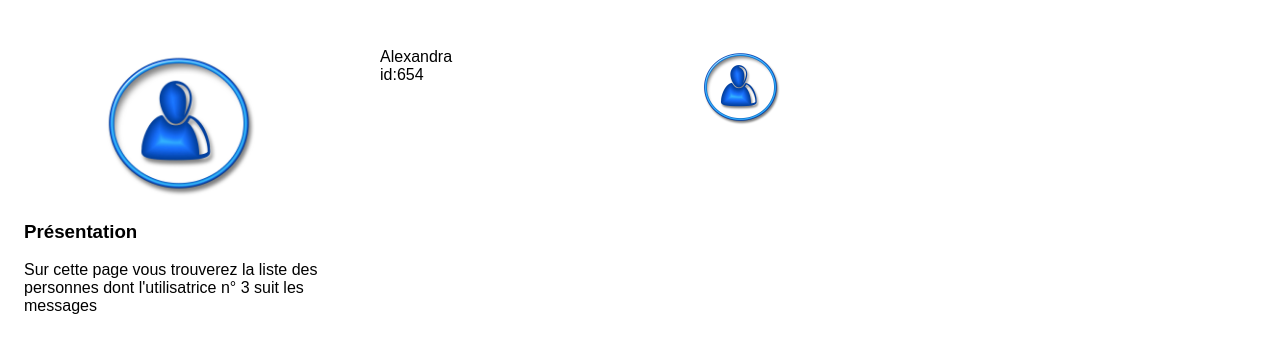
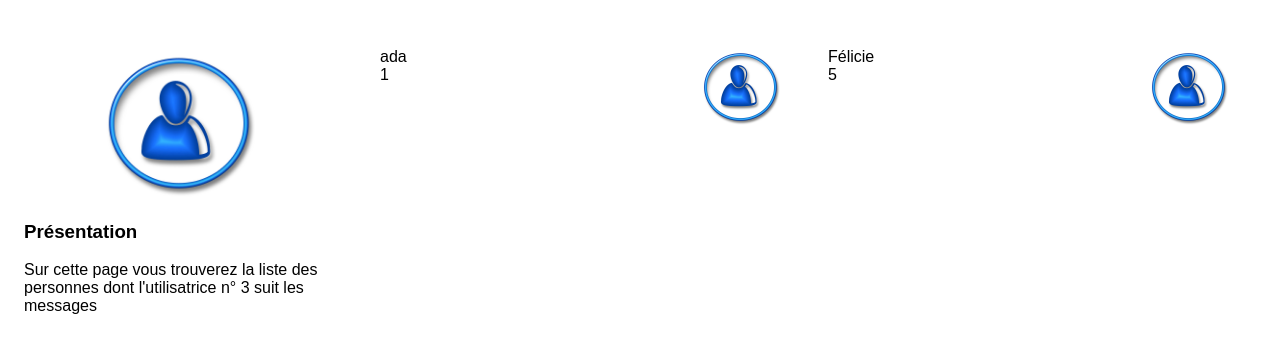
Before and after one commit to clemousse/projet_collectif_reseau_social_php-caf, a PHP site: page /subscriptions.php?user_id=3 in a window 1280 px wide. Shown: the part 90-443 px from the top of the page. Run offline with PHP 8.4, Linux system fonts and the light colour scheme; data comes from the database, SQL or seed files in the repository.

Commit message:
fixed : change the file subscriptions.php at clem's desktop

```diff
--- a/niveau1/subscriptions.php
+++ b/niveau1/subscriptions.php
@@ -38,12 +38,18 @@
                 $lesInformations = $mysqli->query($laQuestionEnSql);
                 // Etape 4: à vous de jouer
                 //@todo: faire la boucle while de parcours des abonnés et mettre les bonnes valeurs ci dessous
+                while ($post = $lesInformations->fetch_assoc())
+                {
+                    ?>
+                    <article>
+                        <img src="user.jpg" alt="blason"/>
+                        <h3><?php echo $post['alias'] ?></h3>
+                        <p> <?php echo $post['id']
+                        ?></p>
+                    </article>
+                <?php
+                    }
                 ?>
-                <article>
-                    <img src="user.jpg" alt="blason"/>
-                    <h3>Alexandra</h3>
-                    <p>id:654</p>
-                </article>
             </main>
         </div>
     </body>
```
